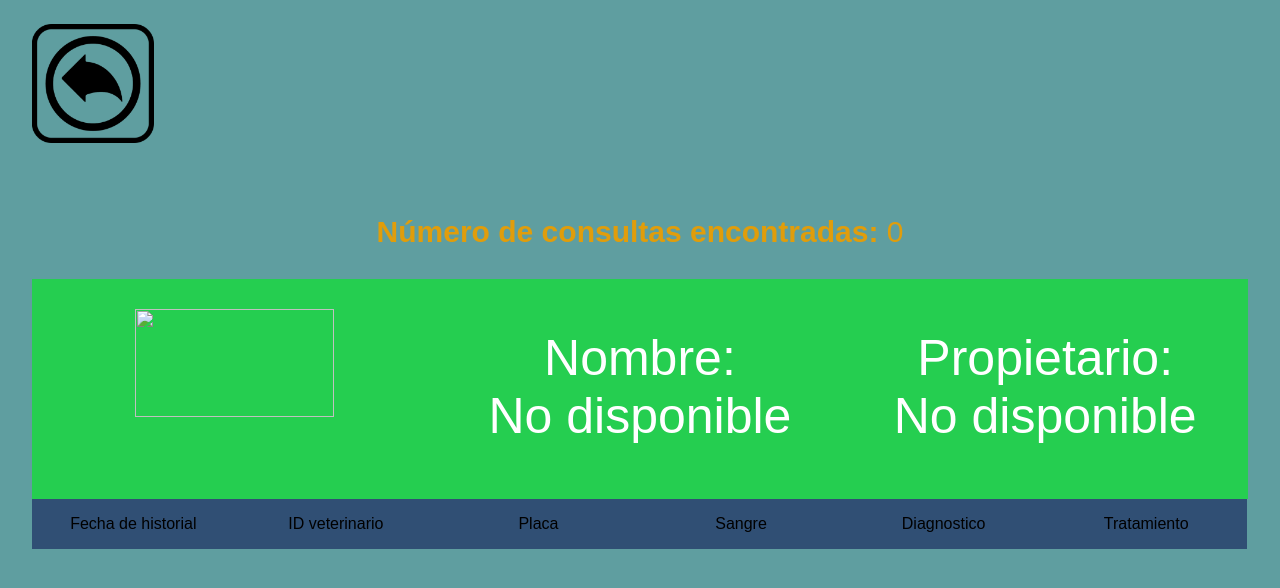
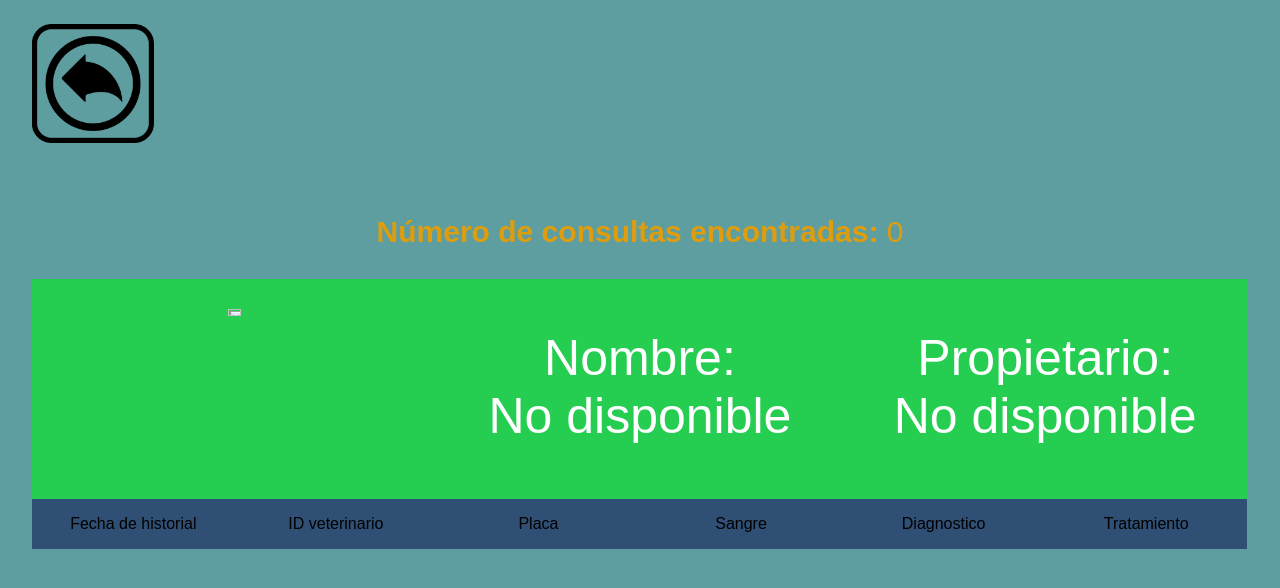
Before and after one commit to jesus-marca/appVetDog, a PHP site: page /Consulta_historial.php?ID=1 in a window 1280 px wide. Shown: the top 588 px of the page. Run offline with PHP 8.4, Linux system fonts and the light colour scheme; the visitor is signed in with stand-in values (Sample User, id 1); tables that the repository leaves empty or names only in its code hold one stand-in row (values such as "Sample post"); data that the repository does not hold is empty.

Commit message:
Update Consulta_historial.php

```diff
--- a/appVeterinaria/Consulta_historial.php
+++ b/appVeterinaria/Consulta_historial.php
@@ -57,8 +57,9 @@
         $row1["pro_apellidos"]="";
     }
     echo '<div class="titulo1">';
-    echo '<p><img width="50"'.' height="auto"' ."src='data:".$row1["perro_tipo_imagen"].";base64,".base64_encode($row1['perro_foto'])."'>"."</p></div>";
-    //echo '<p><img width="100"'."src='data:" .$row["consulta_tipo_imagen"].";base64,".base64_encode($row['consulta_rayosx'])."'>"."</p></a></div>";
+    echo "<a href='data:" .$row["consulta_tipo_imagen"].";base64,".base64_encode($row['consulta_rayosx'])."' target='_blank' rel='noopener noreferrer '>";
+    echo '<p><img class="placa" '."src='data:" .$row["consulta_tipo_imagen"].";base64,".base64_encode($row['consulta_rayosx'])."'>"."</p></a></div>";
+
     echo '<div class="titulo1">';
 
     echo "<p>Nombre:<br> ".$row1["perro_nombre"]."</p></div>";
```
